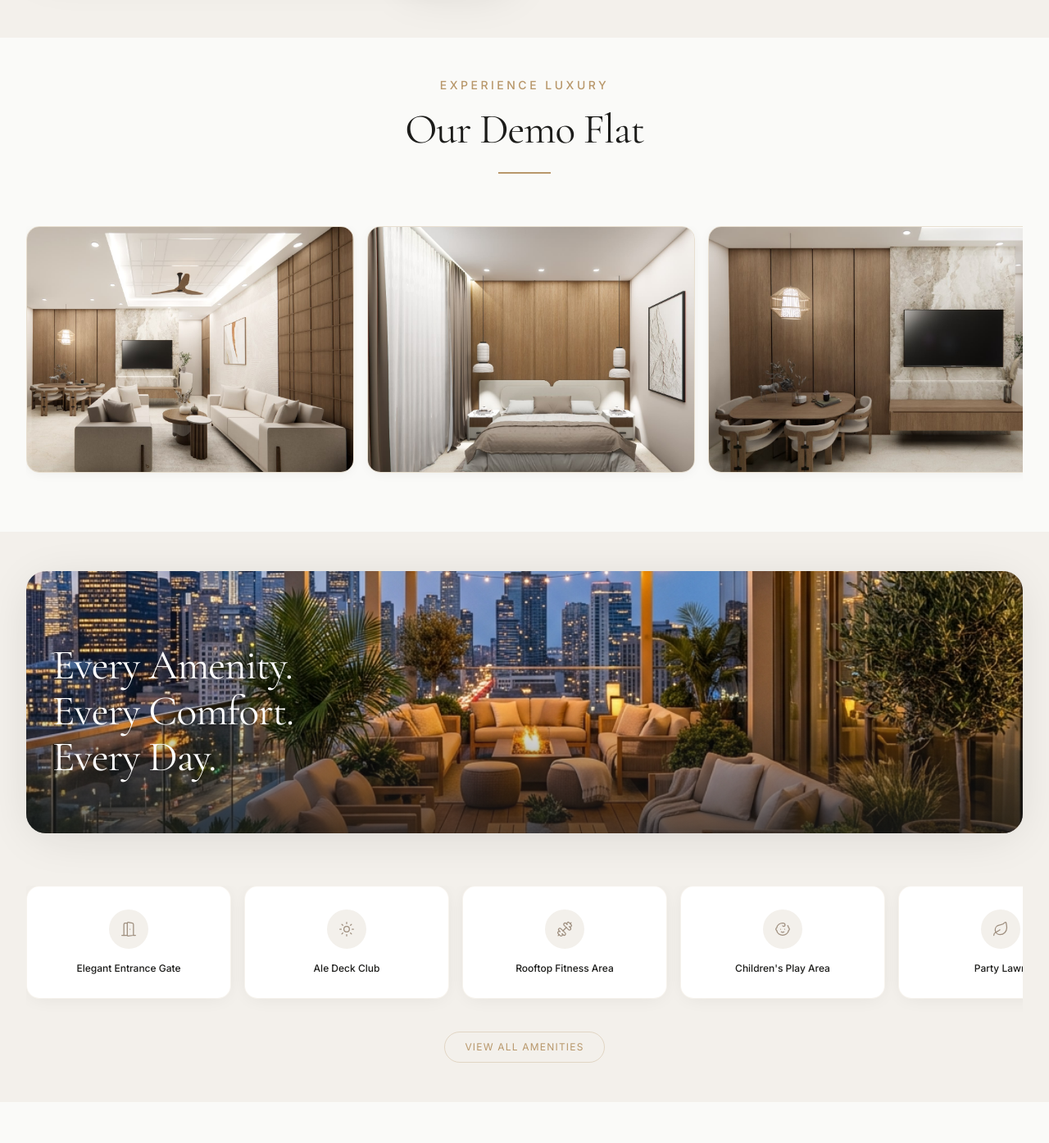
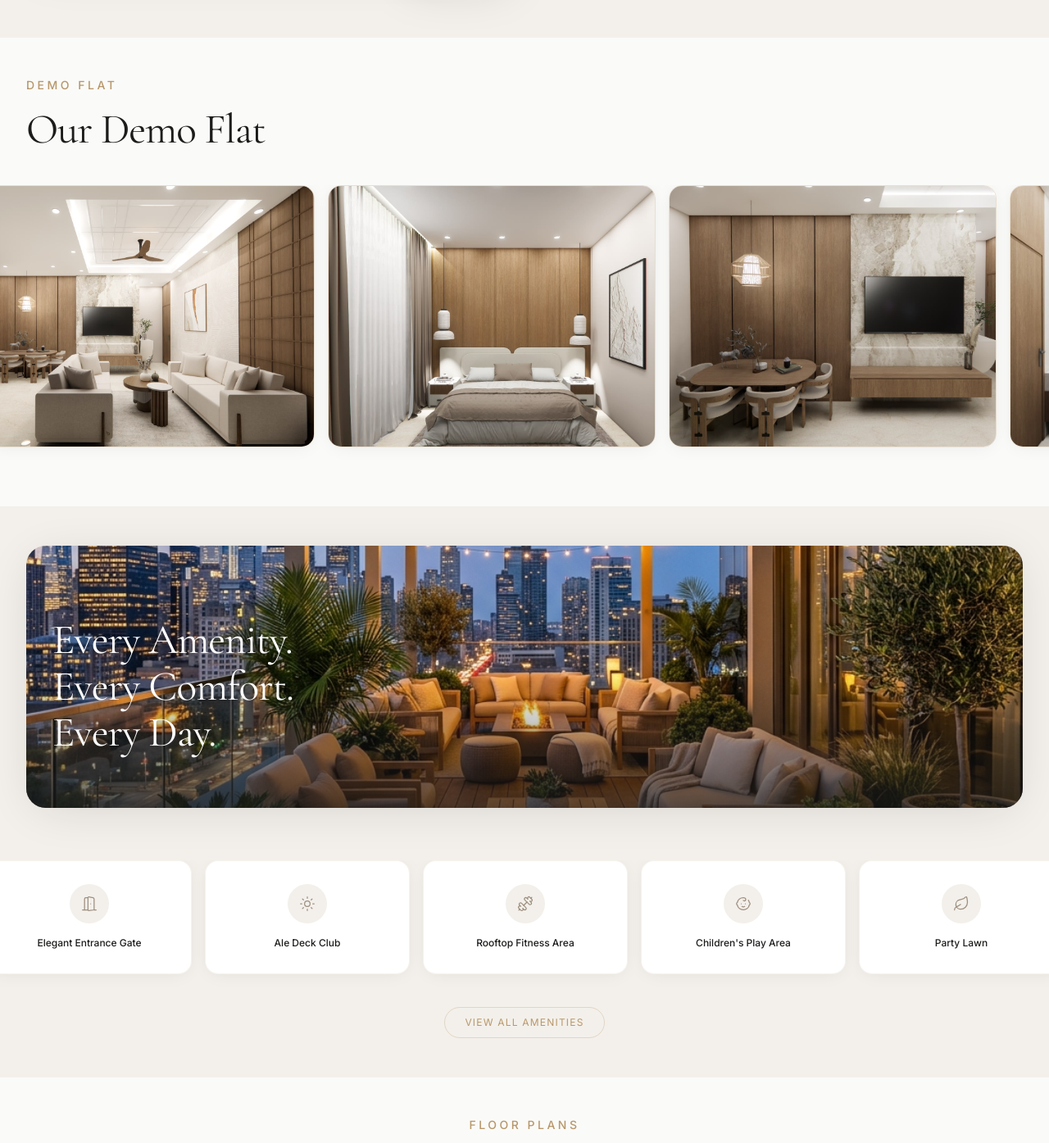
Before and after one commit to piyushy6204/kishore-developers, a Next.js app: page / in a window 1280 px wide. Shown: the part 2355-3750 px from the top of the page at 82% size. Built offline with nearby package versions, Linux system fonts and the light colour scheme.

Commit message:
left margin

```diff
--- a/components/sections/Amenities.tsx
+++ b/components/sections/Amenities.tsx
@@ -52,7 +52,7 @@ export default function Amenities() {
 
         <div className="container-pr" ref={ref}>
           {/* Amenities horizontal scroll */}
-          <div className="flex gap-4 overflow-x-auto snap-x snap-mandatory scrollbar-hide pb-6 -mx-4 px-4 md:mx-0 md:px-0">
+          <div className="flex gap-4 overflow-x-auto snap-x snap-mandatory scrollbar-hide pb-6 -mx-4 px-4 md:-mx-8 md:px-8 lg:-mx-12 lg:px-12">
             {AMENITIES.map((item, i) => {
               const Icon = ICON_MAP[item.icon] || Leaf;
               return (
--- a/components/sections/SampleFlat.tsx
+++ b/components/sections/SampleFlat.tsx
@@ -9,75 +9,73 @@ export default function SampleFlat() {
   const [lightboxIndex, setLightboxIndex] = useState<number | null>(null);
 
   return (
+    <>
       <section id="sample-flat" className="section-padding bg-pr-white" aria-labelledby="sample-flat-heading">
         <div className="container-pr">
-        <div className="text-center max-w-3xl mx-auto mb-16">
-          <SectionLabel className="mb-4 justify-center">Experience Luxury</SectionLabel>
+          {/* Header */}
+          <div className="mb-10">
+            <SectionLabel>Demo Flat</SectionLabel>
             <h2 id="sample-flat-heading" className="font-serif text-display-md text-pr-charcoal leading-tight">
               Our Demo Flat
             </h2>
-          <div className="h-0.5 w-16 bg-pr-gold mx-auto mt-6" />
           </div>
 
-        {/* Sliding View */}
-        <div className="flex gap-4 overflow-x-auto snap-x snap-mandatory scrollbar-hide pb-6 -mx-4 px-4 md:mx-0 md:px-0">
+          {/* Horizontal Swipe Slider */}
+          <div className="flex gap-4 overflow-x-auto snap-x snap-mandatory scrollbar-hide pb-6 -mx-4 px-4 md:-mx-8 md:px-8 lg:-mx-12 lg:px-12">
             {SAMPLE_FLAT_IMAGES.map((img, index) => (
               <div
                 key={index}
-              className="flex-shrink-0 w-[85vw] sm:w-[320px] md:w-[400px] snap-start relative group overflow-hidden rounded-2xl shadow-luxury-sm cursor-pointer border border-pr-beige bg-pr-off-white"
+                className="flex-shrink-0 w-[85vw] sm:w-[320px] md:w-[400px] snap-start cursor-pointer group"
                 onClick={() => setLightboxIndex(index)}
               >
-              <div className="relative w-full aspect-[4/3]">
+                <div className="relative w-full h-[260px] md:h-[320px] rounded-2xl overflow-hidden shadow-card border border-pr-beige">
                   <Image
                     src={img.src}
                     alt={img.alt}
                     fill
                     className="object-cover transition-transform duration-700 group-hover:scale-105"
-                  sizes="(max-width: 768px) 85vw, (max-width: 1200px) 400px, 400px"
+                    sizes="(max-width: 768px) 85vw, 400px"
                   />
-              </div>
-              <div className="absolute inset-0 bg-gradient-to-t from-pr-charcoal/80 via-transparent to-transparent opacity-0 group-hover:opacity-100 transition-opacity duration-300 flex flex-col justify-end p-6">
-                <ZoomIn className="text-pr-gold mb-3" size={24} />
-                <p className="font-sans font-medium text-pr-white tracking-wide">
+                  <div className="absolute inset-0 bg-gradient-to-t from-pr-charcoal/70 via-transparent to-transparent opacity-0 group-hover:opacity-100 transition-opacity duration-300 flex flex-col justify-end p-5">
+                    <ZoomIn className="text-pr-gold mb-2" size={20} />
+                    <p className="font-sans text-sm font-medium text-pr-white tracking-wide">
                       {img.alt}
                     </p>
+                  </div>
                 </div>
               </div>
             ))}
           </div>
         </div>
+      </section>
 
       {/* Lightbox */}
       {lightboxIndex !== null && (
         <div
-          className="fixed inset-0 z-[200] bg-black/95 backdrop-blur-xl flex items-center justify-center p-4 sm:p-8"
-          role="dialog"
-          aria-modal="true"
+          className="fixed inset-0 z-[300] bg-pr-charcoal/90 backdrop-blur-sm flex items-center justify-center p-4"
+          onClick={() => setLightboxIndex(null)}
         >
           <button
+            className="absolute top-5 right-5 text-white/70 hover:text-white transition"
             onClick={() => setLightboxIndex(null)}
-            className="absolute top-4 right-4 sm:top-8 sm:right-8 text-white/70 hover:text-white transition-colors"
             aria-label="Close lightbox"
           >
-            <X size={32} strokeWidth={1.5} />
+            <X size={24} strokeWidth={1.5} />
           </button>
-
-          <div className="relative w-full max-w-5xl aspect-[4/3] sm:aspect-video rounded-lg overflow-hidden shadow-2xl">
+          <div className="relative w-full max-w-4xl h-[75vh] rounded-2xl overflow-hidden">
             <Image
               src={SAMPLE_FLAT_IMAGES[lightboxIndex].src}
               alt={SAMPLE_FLAT_IMAGES[lightboxIndex].alt}
               fill
               className="object-contain"
-              sizes="100vw"
-              priority
+              sizes="(max-width: 896px) 100vw, 896px"
             />
           </div>
-
-          <p className="absolute bottom-8 left-0 right-0 text-center font-sans text-sm tracking-widest uppercase text-pr-gold">
+          <p className="absolute bottom-6 left-0 right-0 text-center font-sans text-sm tracking-widest uppercase text-pr-gold">
             {SAMPLE_FLAT_IMAGES[lightboxIndex].alt}
           </p>
         </div>
       )}
-    </section>
+    </>
   );
 }
```
Lines whose indentation alone changed are shown as unchanged.
